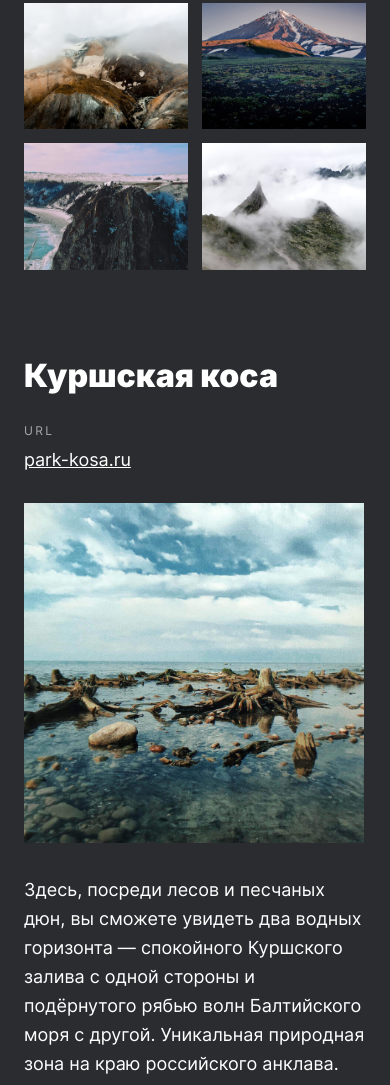
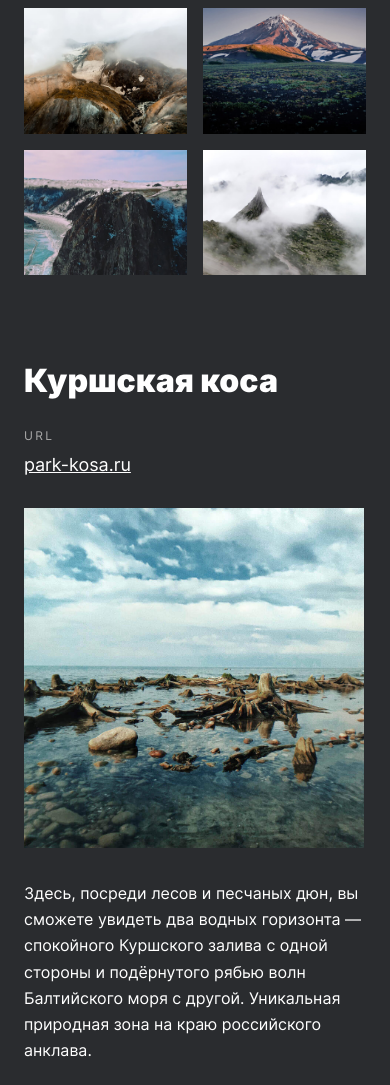
Before and after one commit to asidaras/russian-travel, a plain HTML site: page index.html in a window 390 px wide. Shown: the part 2136-3221 px from the top of the page. Drawn offline with Linux system fonts and the light colour scheme.

Commit message:
russian-travel-it4.1
russian-travel-it4.1

```diff
--- a/blocks/photo-grid/__image-list/photo-grid__image-list.css
+++ b/blocks/photo-grid/__image-list/photo-grid__image-list.css
@@ -18,6 +18,7 @@
   .photo-grid__image-list{
     grid-template-rows: repeat(6, 1fr);
     grid-template-columns: repeat(2, 1fr);
+    gap: 16px;
   }
 }
 @media screen and (max-width: 320px) {
--- a/blocks/photo-grid/__item/photo-grid__item.css
+++ b/blocks/photo-grid/__item/photo-grid__item.css
@@ -2,3 +2,27 @@
   margin: 0;
   padding: 0;
 }
+@media screen and (max-width: 1280px) {
+  .photo-grid__item{
+    max-width: 284px;
+    max-height: 213px;
+  }
+}
+@media screen and (max-width: 1024px) {
+  .photo-grid__item{
+    max-width: 300px;
+    max-height: 225px;
+  }
+}
+@media screen and (max-width: 768px) {
+  .photo-grid__item{
+    max-width: 352px;
+    max-height: 264px;
+  }
+}
+@media screen and (max-width: 320px) {
+  .photo-grid__item{
+    min-width: 288px;
+    min-height: 216px;
+  }
+}
--- a/blocks/places/__article/places__article.css
+++ b/blocks/places/__article/places__article.css
@@ -6,3 +6,21 @@
   max-width: 484px;
   min-width: 288px;
 }
+@media screen and (max-width: 1024px) {
+    /* стили для планшета */
+  .places__article{
+    max-width: 456px;
+  }
+}
+@media screen and (max-width: 820px) {
+    /* стили для планшета */
+  .places__article{
+    max-width: 352px;
+  }
+}
+@media screen and (max-width: 320px) {
+    /* стили для планшета */
+  .places__article{
+    max-width: 288px;
+  }
+}
--- a/blocks/places/__image/places__image.css
+++ b/blocks/places/__image/places__image.css
@@ -13,7 +13,7 @@
     max-height: 440px;
   }
 }
-@media screen and (max-width: 768px) {
+@media screen and (max-width: 820px) {
     /* стили для планшета */
   .places__image{
     max-width: 340px;
--- a/blocks/places/__paragraph/places__paragraph.css
+++ b/blocks/places/__paragraph/places__paragraph.css
@@ -5,19 +5,21 @@
   font-style: normal;
   font-weight: normal;
   font-size: 18px;
-  line-height: 29px;
+  line-height: 29.34px;
   color: white;
 }
 .places__paragraph:last-child{
   margin-bottom: 0;
 }
 @media screen and (max-width: 1024px) {
-  .places__title{
+  .places__paragraph{
     margin-bottom: 27px;
   }
 }
 @media screen and (max-width: 768px) {
-  .places__title{
+  .places__paragraph{
     margin-bottom: 25px;
+    font-size: 16px;
+    line-height: 26.08px;
   }
 }
--- a/blocks/places/__place/places__place.css
+++ b/blocks/places/__place/places__place.css
@@ -1,6 +1,7 @@
 .places__place{
   display: grid;
-  grid-template-columns: repeat(2, 1fr);
+  /*grid-template-columns: repeat(2, 1fr);*/
+  grid-template-columns: 1fr 1.035fr;
   grid-gap: 48px 40px;
   align-content: flex-start;
 }
--- a/blocks/places/__title/places__title.css
+++ b/blocks/places/__title/places__title.css
@@ -10,12 +10,18 @@
   font-style: normal;
   font-size: 72px;
   line-height: 76px;
+  text-align: left;
   color: white;
 }
 @media screen and (max-width: 900px) {
   .places__title{
-    font-size: 42px;
+    font-size: 43px;
     line-height: 46px;
+  }
+}
+@media screen and (max-width: 768px) {
+  .places__title{
+    width: 340px;
   }
 }
 @media screen and (max-width: 600px) {
```
